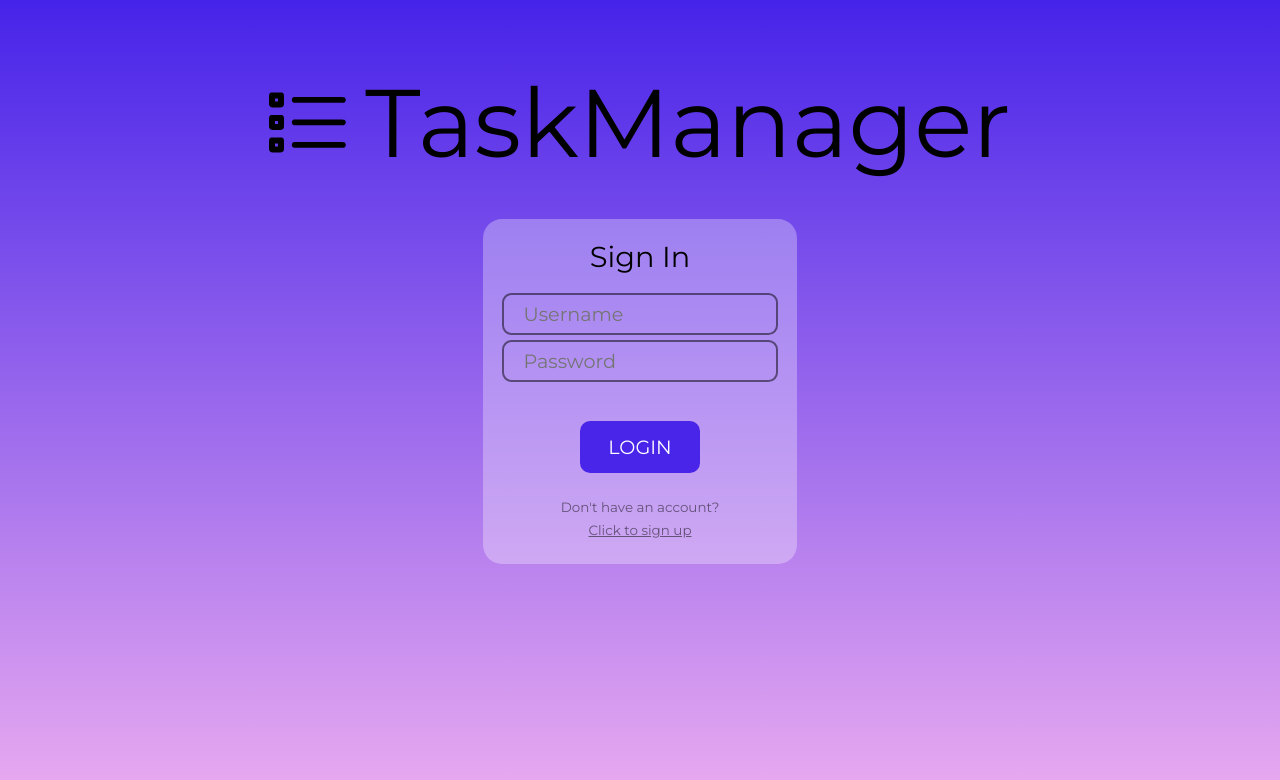
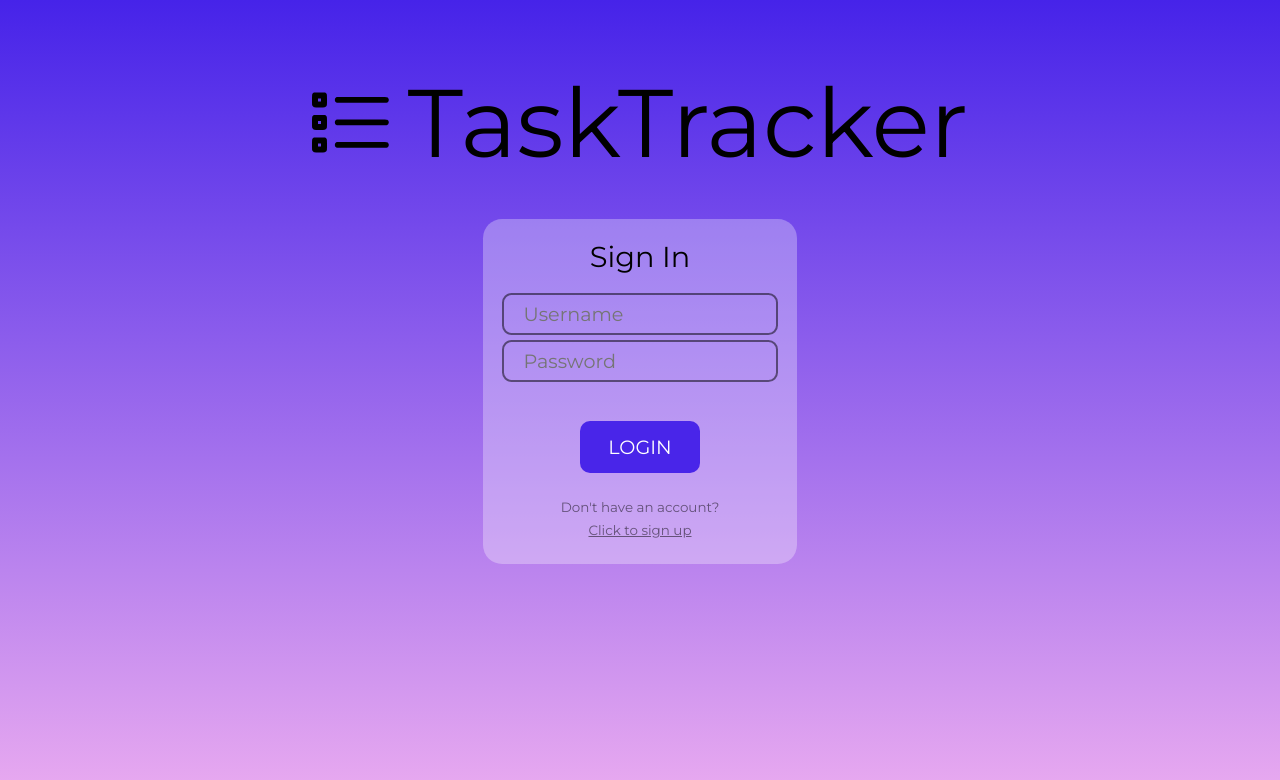
Before and after one commit to yadariya/task-tracker, a React app: page /login in a window 1280 px wide. Shown: the top 780 px of the page. Built offline with nearby package versions, Linux system fonts and the light colour scheme.

Commit message:
Change logos to TaskTracker

```diff
--- a/src/components/Logo/Logo.tsx
+++ b/src/components/Logo/Logo.tsx
@@ -9,7 +9,7 @@ export const Logo: React.FC = () => (
       <LogoIconWrapper fill="#fff">
         <LogoIcon />
       </LogoIconWrapper>
-      <div>TaskManager</div>
+      <div>TaskTracker</div>
     </LogoWrapper>
   </LogoFont>
 );
@@ -20,7 +20,7 @@ export const BigLogo: React.FC = () => (
       <LogoIconWrapper fill="#000">
         <LogoIcon />
       </LogoIconWrapper>
-      <div>TaskManager</div>
+      <div>TaskTracker</div>
     </LogoWrapper>
   </BigLogoFont>
 );
```
